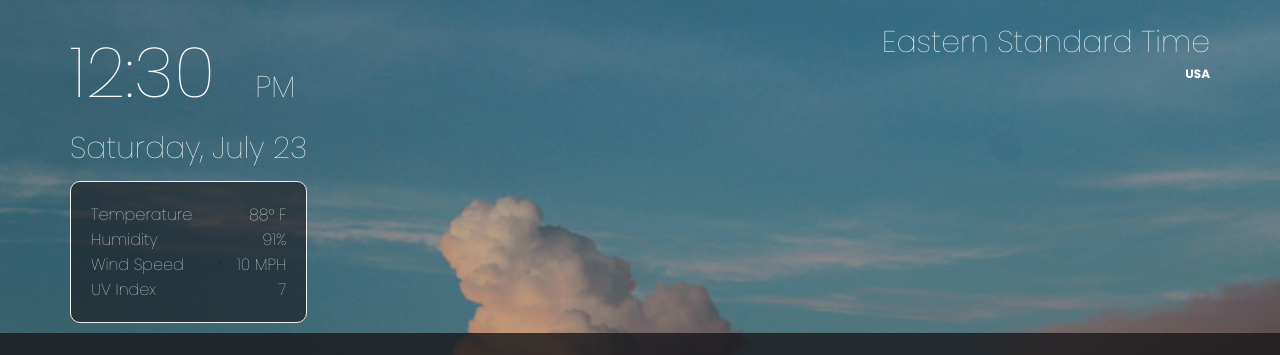
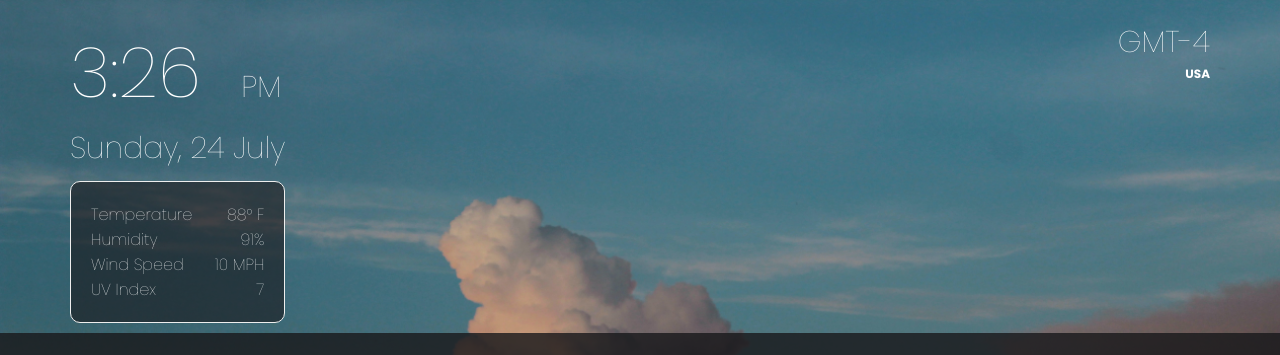
Before and after one commit to kylieogg/weather-dashboard, a plain HTML site: page index.html in a window 1280 px wide. Shown: the top 355 px of the page. Drawn offline with Linux system fonts and the light colour scheme.

Commit message:
added beginning variables to script

```diff
--- a/index.html
+++ b/index.html
@@ -46,7 +46,7 @@
         </div>
 
         <div class="place-container">
-            <div class="time-zone" id="time-zone">Eastern Standard Time</div>
+            <div class="time-zone" id="time-zone">GMT-4</div>
             <div id="country" class="country">USA</div>
         </div>
        </div>
--- a/script.js
+++ b/script.js
@@ -0,0 +1,34 @@
+// Bring in elements from html file
+const timeEl = document.getElementById('time');
+const dateEl = document.getElementById('date');
+const currentWeatherItemsEl = document.getElementById('current-weather-items');
+const timezone = document.getElementById('time-zone');
+const countryEl = document.getElementById('country');
+const weatherForecastEl = document.getElementById('weather-forecast');
+const currentTempEl = document.getElementById('current-temp');
+
+// Array of possible days and months to display
+const days = ['Sunday', 'Monday', 'Tuesday', 'Wednesday', 'Thursday', 'Friday', 'Saturday'];
+const months = ['January', 'February', 'March', 'April', 'May', 'June', 'July', 'August', 'September', 'October', 'November', 'December'];
+
+// Openweathermap api key
+const API_KEY = 'ecff323680c49569d3f3ef31444f9a25';
+
+// Variables for displaying current date and time
+setInterval(() => {
+    const time = new Date();
+    const month = time.getMonth();
+    const date = time.getDate();
+    const day = time.getDay();
+    const hour = time.getHours();
+    const hoursIn12HrFormat = hour >= 13 ? hour %12: hour;
+    const minutes = time.getMinutes();
+    const ampm = hour >= 12 ? 'PM' : 'AM';
+
+    // Get current time
+    timeEl.innerHTML = hoursIn12HrFormat + ':' + minutes + ' ' + `<span id="am-pm">${ampm}</span>`;
+
+    // Get current date
+    dateEl.innerHTML = days[day] + ', ' + date+ ' ' + months[month];
+
+}, 1000);
```
